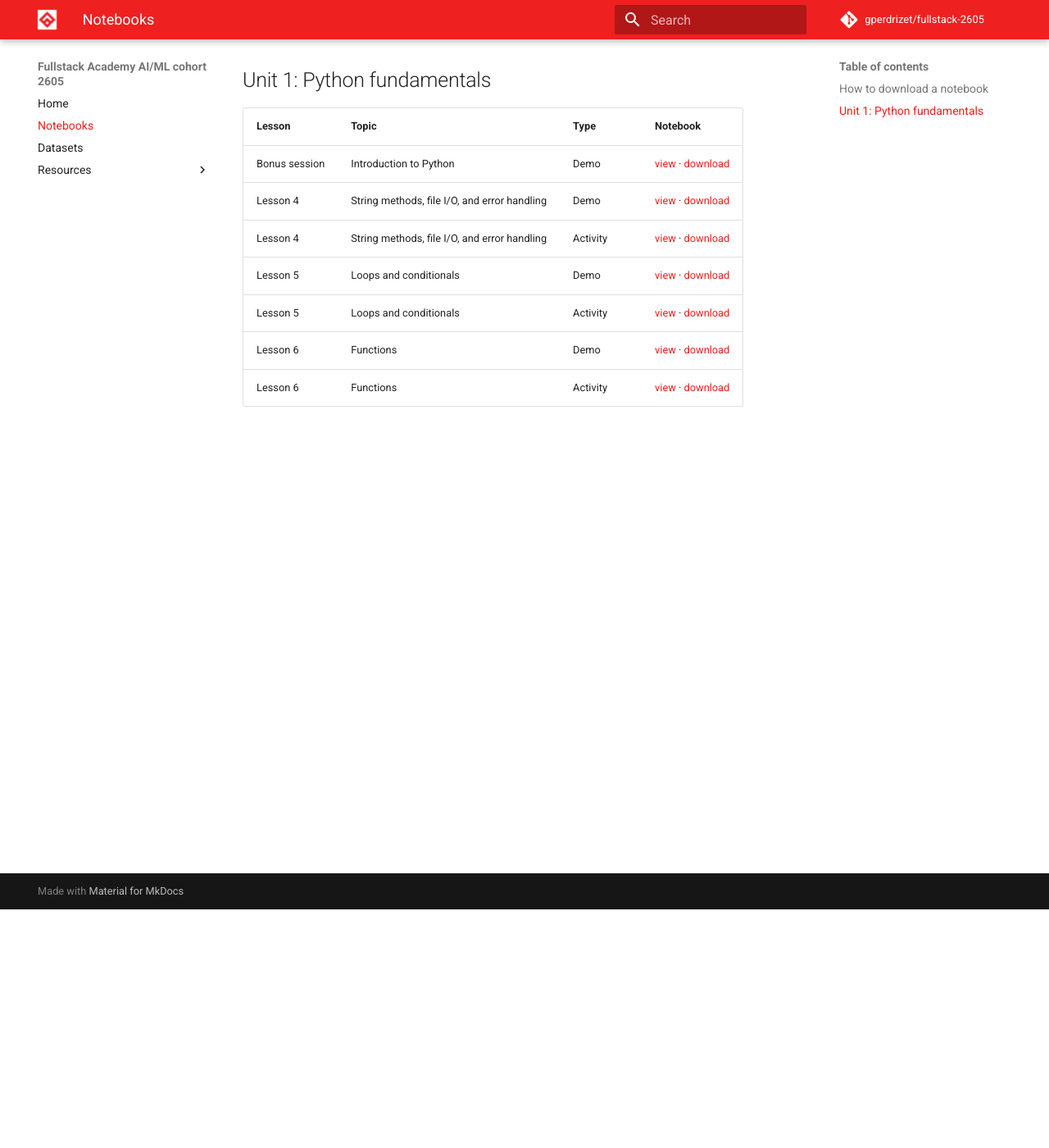
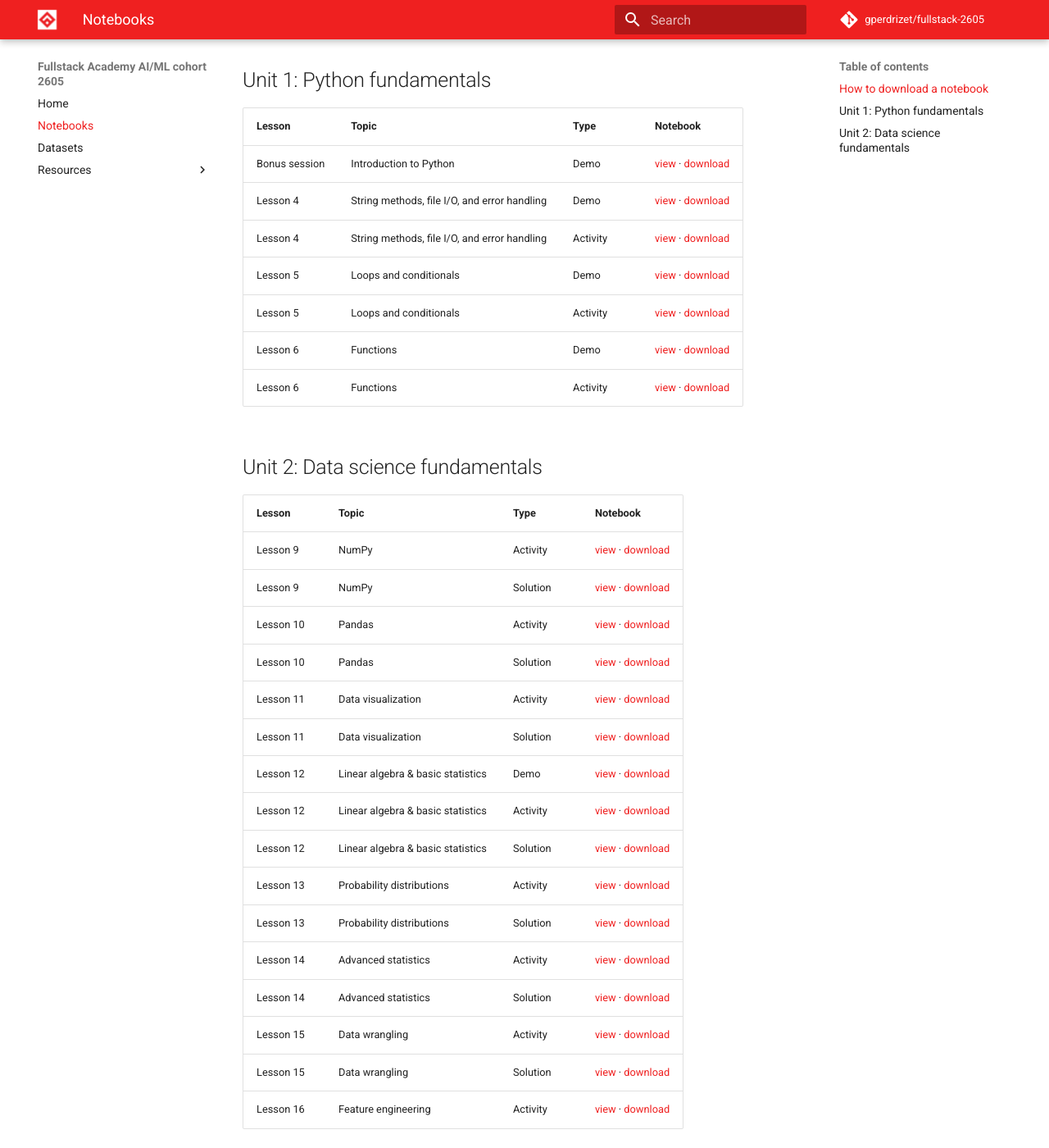
Before and after one commit to gperdrizet/fullstack-2605, an MkDocs documentation site: the page built from docs/notebooks.md, in a window 1280 px wide and 1400 px high, scrolled down 291 px. Shown: the whole window at 82% size. Built offline with MkDocs 1.6.1 and Material for MkDocs 9.7.7, drawn with Linux system fonts in a browser that asks for light colours; comment, search, counter and statistics services are not loaded.

Commit message:
Renumber unit-2 lessons 09-16 for cross-unit continuity
- Rename lesson directories: lesson-3 through lesson-10 → lesson-09 through lesson-16
- Rename notebook files to match new lesson numbers
- Rename Lesson_12_statistics_demo.ipynb to lesson-12-demo.ipynb (kebab-case)
- Update '# Lesson XX' titles in all unit-2 notebooks
- Update .gitignore with new solution notebook filenames
- Update docs/datasets.md lesson number references
- Add unit-2 section to docs/notebooks.md (lessons 09-16)

```diff
--- a/docs/notebooks.md
+++ b/docs/notebooks.md
@@ -18,3 +18,24 @@ Click **view** to open the notebook on GitHub first.
 | Lesson 5 | Loops and conditionals | Activity | [view](https://github.com/gperdrizet/fullstack-2605/blob/main/unit-1/lesson-5/lesson-05-activity.ipynb){:target="_blank"} · [download](https://raw.githubusercontent.com/gperdrizet/fullstack-2605/main/unit-1/lesson-5/lesson-05-activity.ipynb){:.download-link} |
 | Lesson 6 | Functions | Demo | [view](https://github.com/gperdrizet/fullstack-2605/blob/main/unit-1/lesson-6/lesson-06-demo.ipynb){:target="_blank"} · [download](https://raw.githubusercontent.com/gperdrizet/fullstack-2605/main/unit-1/lesson-6/lesson-06-demo.ipynb){:.download-link} |
 | Lesson 6 | Functions | Activity | [view](https://github.com/gperdrizet/fullstack-2605/blob/main/unit-1/lesson-6/lesson-06-activity.ipynb){:target="_blank"} · [download](https://raw.githubusercontent.com/gperdrizet/fullstack-2605/main/unit-1/lesson-6/lesson-06-activity.ipynb){:.download-link} |
+
+## Unit 2: Data science fundamentals
+
+| Lesson | Topic | Type | Notebook |
+|--------|-------|------|----------|
+| Lesson 9 | NumPy | Activity | [view](https://github.com/gperdrizet/fullstack-2605/blob/main/unit-2/lesson-09/lesson-09-activity.ipynb){:target="_blank"} · [download](https://raw.githubusercontent.com/gperdrizet/fullstack-2605/main/unit-2/lesson-09/lesson-09-activity.ipynb){:.download-link} |
+| Lesson 9 | NumPy | Solution | [view](https://github.com/gperdrizet/fullstack-2605/blob/main/unit-2/lesson-09/lesson-09-activity-solution.ipynb){:target="_blank"} · [download](https://raw.githubusercontent.com/gperdrizet/fullstack-2605/main/unit-2/lesson-09/lesson-09-activity-solution.ipynb){:.download-link} |
+| Lesson 10 | Pandas | Activity | [view](https://github.com/gperdrizet/fullstack-2605/blob/main/unit-2/lesson-10/lesson-10-activity.ipynb){:target="_blank"} · [download](https://raw.githubusercontent.com/gperdrizet/fullstack-2605/main/unit-2/lesson-10/lesson-10-activity.ipynb){:.download-link} |
+| Lesson 10 | Pandas | Solution | [view](https://github.com/gperdrizet/fullstack-2605/blob/main/unit-2/lesson-10/lesson-10-activity-solution.ipynb){:target="_blank"} · [download](https://raw.githubusercontent.com/gperdrizet/fullstack-2605/main/unit-2/lesson-10/lesson-10-activity-solution.ipynb){:.download-link} |
+| Lesson 11 | Data visualization | Activity | [view](https://github.com/gperdrizet/fullstack-2605/blob/main/unit-2/lesson-11/lesson-11-activity.ipynb){:target="_blank"} · [download](https://raw.githubusercontent.com/gperdrizet/fullstack-2605/main/unit-2/lesson-11/lesson-11-activity.ipynb){:.download-link} |
+| Lesson 11 | Data visualization | Solution | [view](https://github.com/gperdrizet/fullstack-2605/blob/main/unit-2/lesson-11/lesson-11-activity-solution.ipynb){:target="_blank"} · [download](https://raw.githubusercontent.com/gperdrizet/fullstack-2605/main/unit-2/lesson-11/lesson-11-activity-solution.ipynb){:.download-link} |
+| Lesson 12 | Linear algebra & basic statistics | Demo | [view](https://github.com/gperdrizet/fullstack-2605/blob/main/unit-2/lesson-12/lesson-12-demo.ipynb){:target="_blank"} · [download](https://raw.githubusercontent.com/gperdrizet/fullstack-2605/main/unit-2/lesson-12/lesson-12-demo.ipynb){:.download-link} |
+| Lesson 12 | Linear algebra & basic statistics | Activity | [view](https://github.com/gperdrizet/fullstack-2605/blob/main/unit-2/lesson-12/lesson-12-activity.ipynb){:target="_blank"} · [download](https://raw.githubusercontent.com/gperdrizet/fullstack-2605/main/unit-2/lesson-12/lesson-12-activity.ipynb){:.download-link} |
+| Lesson 12 | Linear algebra & basic statistics | Solution | [view](https://github.com/gperdrizet/fullstack-2605/blob/main/unit-2/lesson-12/lesson-12-activity-solution.ipynb){:target="_blank"} · [download](https://raw.githubusercontent.com/gperdrizet/fullstack-2605/main/unit-2/lesson-12/lesson-12-activity-solution.ipynb){:.download-link} |
+| Lesson 13 | Probability distributions | Activity | [view](https://github.com/gperdrizet/fullstack-2605/blob/main/unit-2/lesson-13/lesson-13-activity.ipynb){:target="_blank"} · [download](https://raw.githubusercontent.com/gperdrizet/fullstack-2605/main/unit-2/lesson-13/lesson-13-activity.ipynb){:.download-link} |
+| Lesson 13 | Probability distributions | Solution | [view](https://github.com/gperdrizet/fullstack-2605/blob/main/unit-2/lesson-13/lesson-13-activity-solution.ipynb){:target="_blank"} · [download](https://raw.githubusercontent.com/gperdrizet/fullstack-2605/main/unit-2/lesson-13/lesson-13-activity-solution.ipynb){:.download-link} |
+| Lesson 14 | Advanced statistics | Activity | [view](https://github.com/gperdrizet/fullstack-2605/blob/main/unit-2/lesson-14/lesson-14-activity.ipynb){:target="_blank"} · [download](https://raw.githubusercontent.com/gperdrizet/fullstack-2605/main/unit-2/lesson-14/lesson-14-activity.ipynb){:.download-link} |
+| Lesson 14 | Advanced statistics | Solution | [view](https://github.com/gperdrizet/fullstack-2605/blob/main/unit-2/lesson-14/lesson-14-activity-solution.ipynb){:target="_blank"} · [download](https://raw.githubusercontent.com/gperdrizet/fullstack-2605/main/unit-2/lesson-14/lesson-14-activity-solution.ipynb){:.download-link} |
+| Lesson 15 | Data wrangling | Activity | [view](https://github.com/gperdrizet/fullstack-2605/blob/main/unit-2/lesson-15/lesson-15-activity.ipynb){:target="_blank"} · [download](https://raw.githubusercontent.com/gperdrizet/fullstack-2605/main/unit-2/lesson-15/lesson-15-activity.ipynb){:.download-link} |
+| Lesson 15 | Data wrangling | Solution | [view](https://github.com/gperdrizet/fullstack-2605/blob/main/unit-2/lesson-15/lesson-15-activity-solution.ipynb){:target="_blank"} · [download](https://raw.githubusercontent.com/gperdrizet/fullstack-2605/main/unit-2/lesson-15/lesson-15-activity-solution.ipynb){:.download-link} |
+| Lesson 16 | Feature engineering | Activity | [view](https://github.com/gperdrizet/fullstack-2605/blob/main/unit-2/lesson-16/lesson-16-activity.ipynb){:target="_blank"} · [download](https://raw.githubusercontent.com/gperdrizet/fullstack-2605/main/unit-2/lesson-16/lesson-16-activity.ipynb){:.download-link} |
```
Also changed, not shown: docs/datasets.md (+8 -8 lines), 18 other files.
